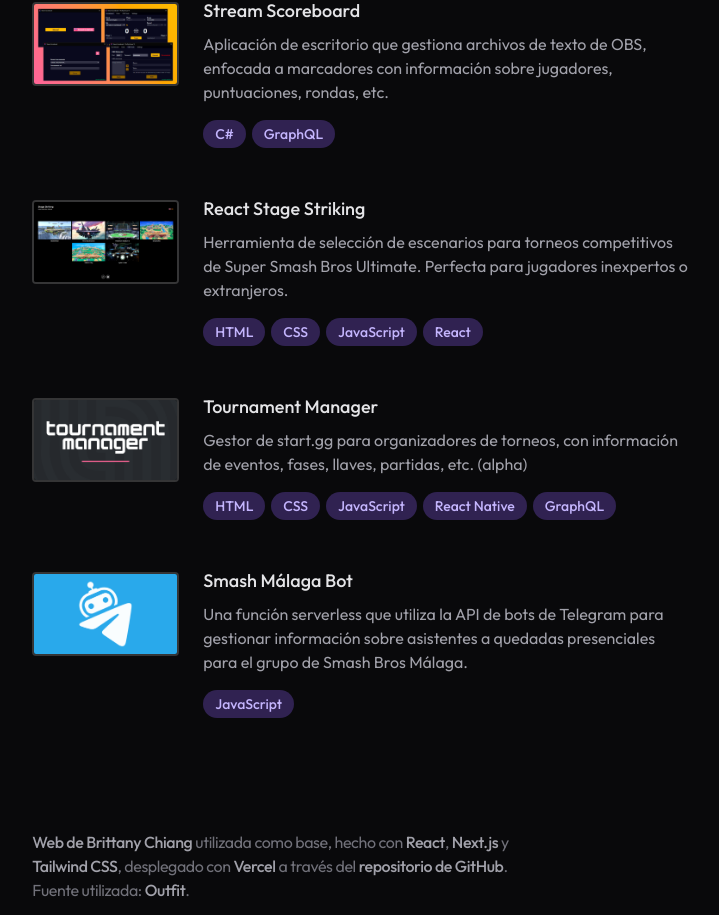
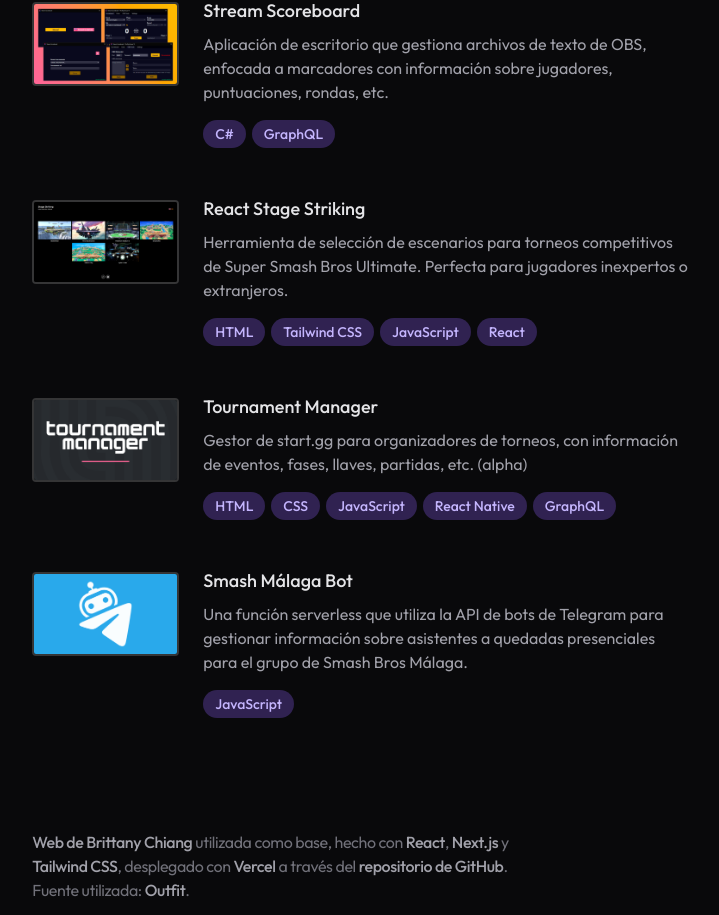
Before and after one commit to jmmdev/devjosm, a Next.js app: page / in a window 1280 px wide. Shown: the part 1360-2275 px from the top of the page, without its empty margins (492-1211 px from the left). Built offline with nearby package versions, Linux system fonts and the light colour scheme.

Commit message:
Projects updated

```diff
--- a/public/files/data.json
+++ b/public/files/data.json
@@ -106,7 +106,7 @@
         "ref": "striking",
         "tags": [
           "HTML",
-          "CSS",
+          "Tailwind CSS",
           "JavaScript",
           "React"
         ],
--- a/src/app/components/project.js
+++ b/src/app/components/project.js
@@ -16,21 +16,21 @@
 
     return (
         <li className="mb-12">
-            <div className="group relative grid gap-6 transition-all sm:grid-cols-8 sm:gap-8 md:gap-6 lg:hover:!opacity-100 lg:group-hover/list:opacity-50">
-                <div className="absolute -inset-x-4 -inset-y-4 z-0 hidden rounded-md transition lg:-inset-x-6 lg:block lg:group-hover:bg-violet-900/20 lg:group-hover:shadow-[inset_0_1px_0_0_rgba(148,163,184,0.1)] lg:group-hover:drop-shadow-lg"></div>
+            <a className="lg:bg-transparent rounded-lg lg:rounded-none group relative grid gap-6 transition-all sm:grid-cols-8 sm:gap-8 md:gap-6 lg:hover:!opacity-100 lg:group-hover/list:opacity-50" href={project.url} target="_blank" rel="noreferrer noopener" aria-label={`${project.alt} (opens in a new tab)`}>
+                <div className="absolute -inset-y-4 z-0 hidden rounded-md transition lg:-inset-x-6 lg:block lg:group-hover:bg-violet-900/20 lg:group-hover:shadow-[inset_0_1px_0_0_rgba(148,163,184,0.1)] lg:group-hover:drop-shadow-lg"></div>
                 <div className="z-10 sm:order-2 sm:col-span-6">
                     <h3>
-                        <a className="inline-flex items-baseline font-medium leading-tight text-zinc-200 hover:text-violet-300 focus-visible:text-violet-300 group/link text-lg" href={project.url} target="_blank" rel="noreferrer noopener" aria-label={`${project.alt} (opens in a new tab)`}>
+                        <div className="inline-flex items-baseline font-medium leading-tight text-zinc-200 hover:text-violet-300 focus-visible:text-violet-300 group/link text-lg">
                             <span className="absolute -inset-x-4 -inset-y-2.5 hidden rounded md:-inset-x-6 md:-inset-y-4 lg:block"></span>
                             <span>
                             {project.name}
                             <span className="inline-block">
-                                <svg xmlns="http://www.w3.org/2000/svg" viewBox="0 0 20 20" fill="currentColor" className="hidden h-4 w-4 shrink-0 transition-transform group-hover/link:inline-block ml-1" aria-hidden="true">
+                                <svg xmlns="http://www.w3.org/2000/svg" viewBox="0 0 20 20" fill="currentColor" className="inline-block lg:hidden h-4 w-4 shrink-0 transition-transform group-hover/link:inline-block ml-1" aria-hidden="true">
                                     <path fillRule="evenodd" d="M5.22 14.78a.75.75 0 001.06 0l7.22-7.22v5.69a.75.75 0 001.5 0v-7.5a.75.75 0 00-.75-.75h-7.5a.75.75 0 000 1.5h5.69l-7.22 7.22a.75.75 0 000 1.06z" clipRule="evenodd"></path>
                                 </svg>
                             </span>
                             </span>
-                        </a>
+                        </div>
                     </h3>
                     <p className="mt-2 leading-normal">{project.description[language]}</p>
 
@@ -39,7 +39,7 @@
                     </ul>
                 </div>
                 <Image alt={project.alt} loading="lazy" width="200" height="48" decoding="async" data-nimg="1" className="rounded border-2 border-zinc-200/20 transition group-hover:border-zinc-200/50 sm:order-1 sm:col-span-2 sm:translate-y-1" src={`/assets/images/${project.ref}.png`} style={{color: "transparent"}} />
-            </div>
+            </a>
         </li>
     )
 }
```
